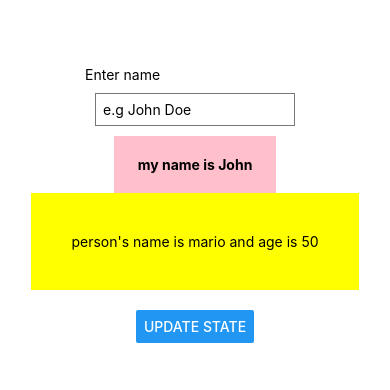
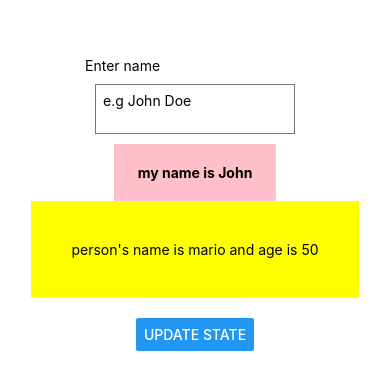
Before and after one commit to ishbayev16/simple-react-nativeapp, a React Native app: screen / in a window 390 px wide. Shown: the part 218-608 px from the top of the page. Built offline with nearby package versions, Linux system fonts and the light colour scheme.

Commit message:
props for inputtext

```diff
--- a/App.js
+++ b/App.js
@@ -20,6 +20,8 @@ export default function App() {
         <TextInput style={styles.input}
                   placeholder="e.g John Doe"
                   onChangeText = {(val) => setname(val)}
+                  multiline
+                  keyboardType='numeric'
                   />
       </View>
 
```
